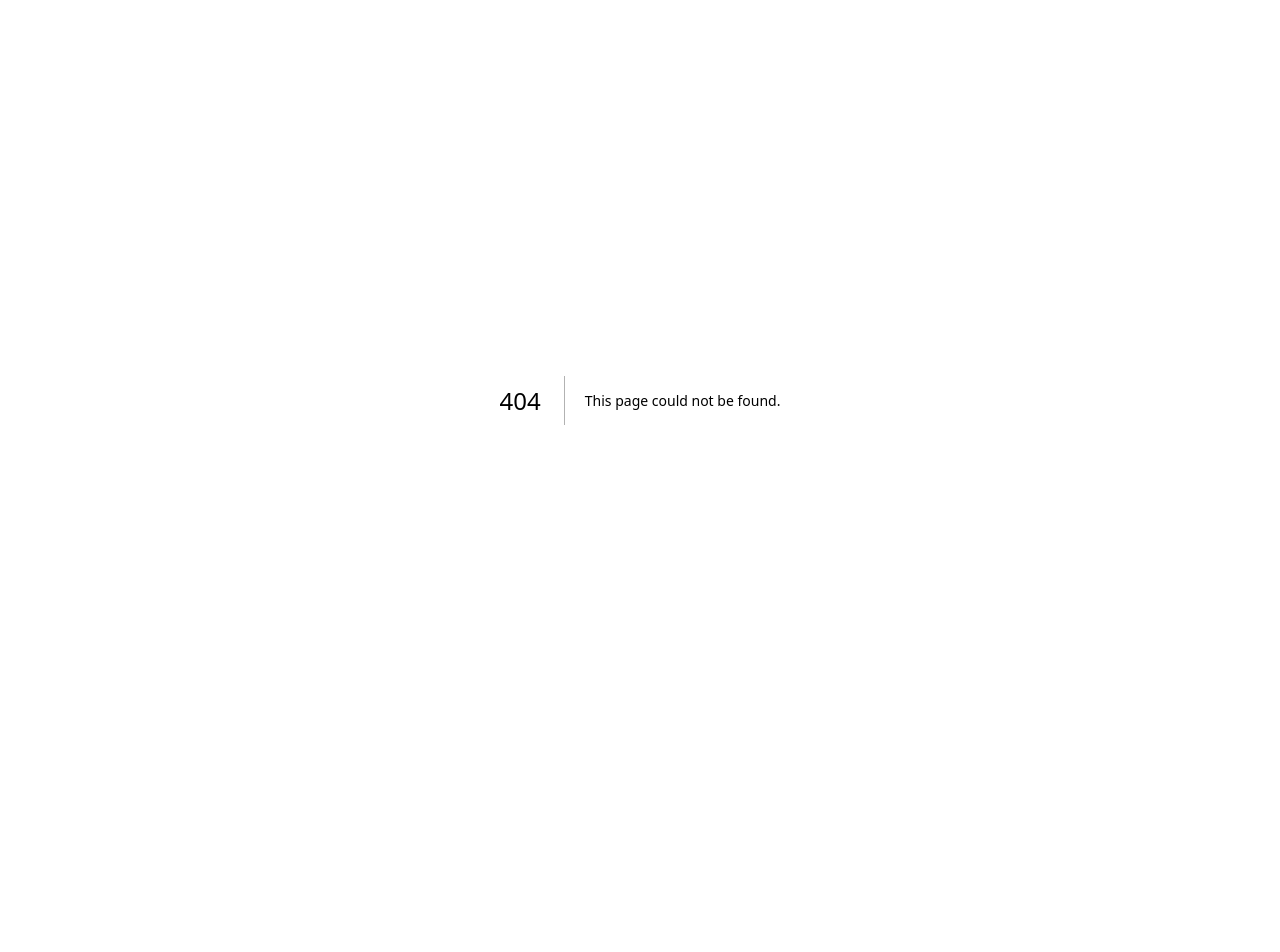
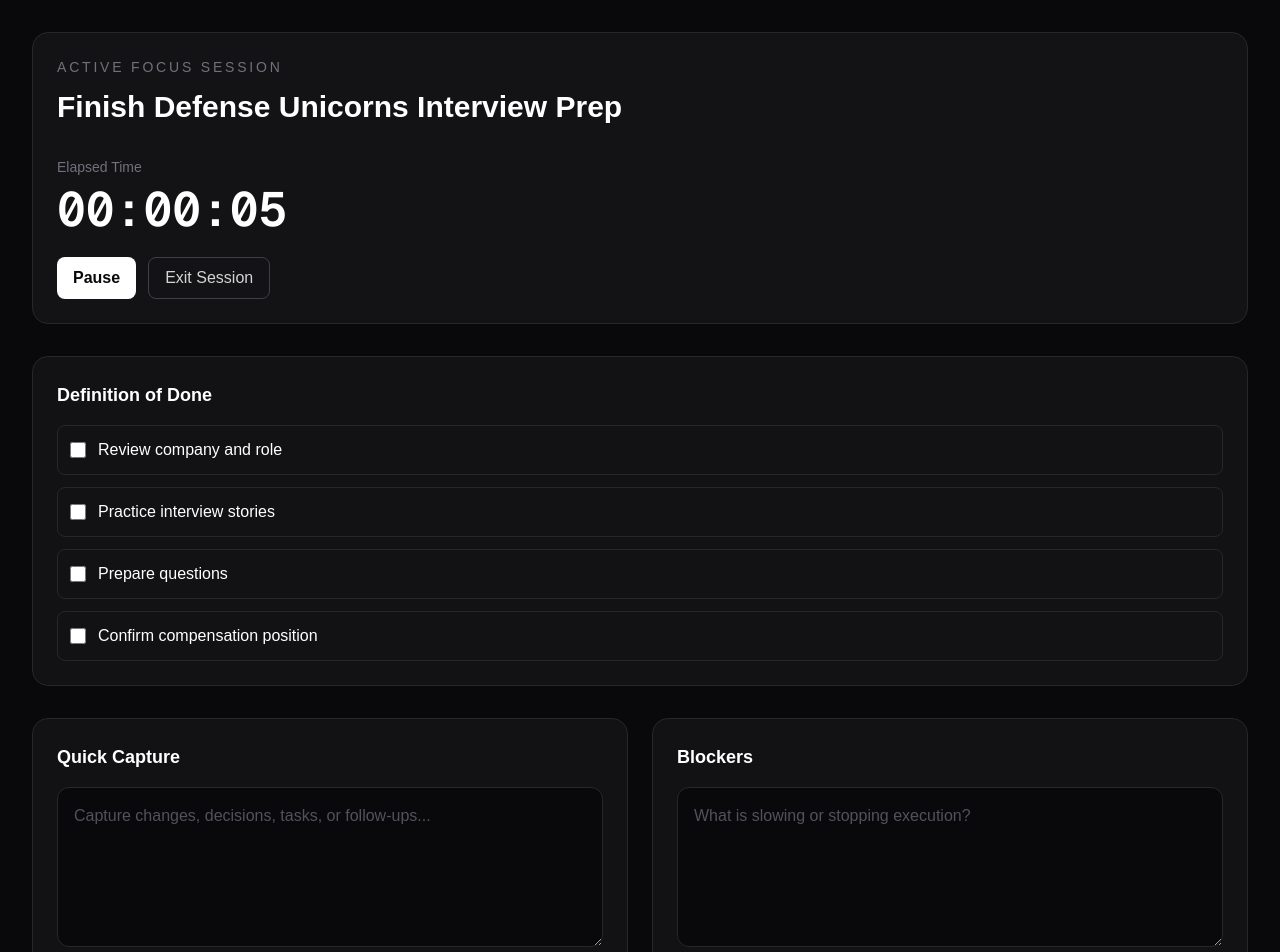
Before and after one commit to chancetd96-coder/operator, a Next.js app in the folder app/: page /focus in a window 1280 px wide. Before the commit this address had no page. Shown: the top 952 px of the page. Before the commit the page ends 800 px from the top, so only its background shows below. Built offline with nearby package versions, Linux system fonts and the light colour scheme.

Commit message:
feat(focus): add focus session workspace

```diff
--- /dev/null
+++ b/app/app/focus/page.tsx
@@ -0,0 +1,139 @@
+"use client";
+
+import { useEffect, useState } from "react";
+import Link from "next/link";
+import Page from "@/components/layout/Page";
+
+function formatElapsed(totalSeconds: number): string {
+  const hours = Math.floor(totalSeconds / 3600);
+  const minutes = Math.floor((totalSeconds % 3600) / 60);
+  const seconds = totalSeconds % 60;
+
+  return [hours, minutes, seconds]
+    .map((value) => value.toString().padStart(2, "0"))
+    .join(":");
+}
+
+export default function FocusPage() {
+  const [isRunning, setIsRunning] = useState(true);
+  const [elapsedSeconds, setElapsedSeconds] = useState(0);
+  const [notes, setNotes] = useState("");
+  const [blockers, setBlockers] = useState("");
+
+  useEffect(() => {
+    if (!isRunning) return;
+
+    const interval = window.setInterval(() => {
+      setElapsedSeconds((current) => current + 1);
+    }, 1000);
+
+    return () => window.clearInterval(interval);
+  }, [isRunning]);
+
+  return (
+    <Page>
+      <section className="rounded-2xl border border-zinc-800 bg-zinc-900/70 p-6">
+        <p className="text-sm font-medium uppercase tracking-[0.2em] text-zinc-500">
+          Active Focus Session
+        </p>
+
+        <h1 className="mt-3 text-3xl font-semibold">
+          Finish Defense Unicorns Interview Prep
+        </h1>
+
+        <div className="mt-8">
+          <p className="text-sm text-zinc-500">Elapsed Time</p>
+          <p className="mt-2 font-mono text-5xl font-semibold">
+            {formatElapsed(elapsedSeconds)}
+          </p>
+        </div>
+
+        <div className="mt-6 flex flex-wrap gap-3">
+          <button
+            type="button"
+            onClick={() => setIsRunning((current) => !current)}
+            className="rounded-lg bg-white px-4 py-2 font-semibold text-zinc-950 transition hover:bg-zinc-200"
+          >
+            {isRunning ? "Pause" : "Resume"}
+          </button>
+
+          <Link
+            href="/today"
+            className="rounded-lg border border-zinc-700 px-4 py-2 font-medium text-zinc-300 transition hover:bg-zinc-800"
+          >
+            Exit Session
+          </Link>
+        </div>
+      </section>
+
+      <section className="rounded-2xl border border-zinc-800 bg-zinc-900/60 p-6">
+        <h2 className="text-lg font-semibold">Definition of Done</h2>
+
+        <div className="mt-4 space-y-3">
+          {[
+            "Review company and role",
+            "Practice interview stories",
+            "Prepare questions",
+            "Confirm compensation position",
+          ].map((item) => (
+            <label
+              key={item}
+              className="flex items-center gap-3 rounded-lg border border-zinc-800 p-3"
+            >
+              <input
+                type="checkbox"
+                className="h-4 w-4"
+              />
+              <span>{item}</span>
+            </label>
+          ))}
+        </div>
+      </section>
+
+      <section className="grid gap-6 lg:grid-cols-2">
+        <div className="rounded-2xl border border-zinc-800 bg-zinc-900/60 p-6">
+          <label
+            htmlFor="focus-notes"
+            className="text-lg font-semibold"
+          >
+            Quick Capture
+          </label>
+
+          <textarea
+            id="focus-notes"
+            value={notes}
+            onChange={(event) => setNotes(event.target.value)}
+            placeholder="Capture changes, decisions, tasks, or follow-ups..."
+            className="mt-4 min-h-40 w-full rounded-xl border border-zinc-800 bg-zinc-950 p-4 text-zinc-100 outline-none placeholder:text-zinc-600 focus:border-zinc-600"
+          />
+        </div>
+
+        <div className="rounded-2xl border border-zinc-800 bg-zinc-900/60 p-6">
+          <label
+            htmlFor="focus-blockers"
+            className="text-lg font-semibold"
+          >
+            Blockers
+          </label>
+
+          <textarea
+            id="focus-blockers"
+            value={blockers}
+            onChange={(event) => setBlockers(event.target.value)}
+            placeholder="What is slowing or stopping execution?"
+            className="mt-4 min-h-40 w-full rounded-xl border border-zinc-800 bg-zinc-950 p-4 text-zinc-100 outline-none placeholder:text-zinc-600 focus:border-zinc-600"
+          />
+        </div>
+      </section>
+
+      <section className="flex justify-end">
+        <button
+          type="button"
+          className="rounded-lg bg-white px-5 py-3 font-semibold text-zinc-950 transition hover:bg-zinc-200"
+        >
+          Complete Session
+        </button>
+      </section>
+    </Page>
+  );
+}
--- a/app/components/ui/PrimaryButton.tsx
+++ b/app/components/ui/PrimaryButton.tsx
@@ -1,21 +1,29 @@
-import type { ButtonHTMLAttributes, ReactNode } from "react";
+import Link from "next/link";
 
-type PrimaryButtonProps = ButtonHTMLAttributes<HTMLButtonElement> & {
-  children: ReactNode;
+type Props = {
+  children: React.ReactNode;
+  className?: string;
+  href?: string;
 };
 
 export default function PrimaryButton({
   children,
   className = "",
-  type = "button",
-  ...props
-}: PrimaryButtonProps) {
+  href,
+}: Props) {
+  const classes =
+    `inline-flex items-center justify-center rounded-lg bg-white px-5 py-3 font-semibold text-zinc-950 transition hover:bg-zinc-200 ${className}`;
+
+  if (href) {
+    return (
+      <Link href={href} className={classes}>
+        {children}
+      </Link>
+    );
+  }
+
   return (
-    <button
-      type={type}
-      className={`rounded-lg bg-white px-5 py-3 font-semibold text-zinc-950 transition hover:bg-zinc-200 disabled:cursor-not-allowed disabled:opacity-50 ${className}`}
-      {...props}
-    >
+    <button className={classes}>
       {children}
     </button>
   );
```
